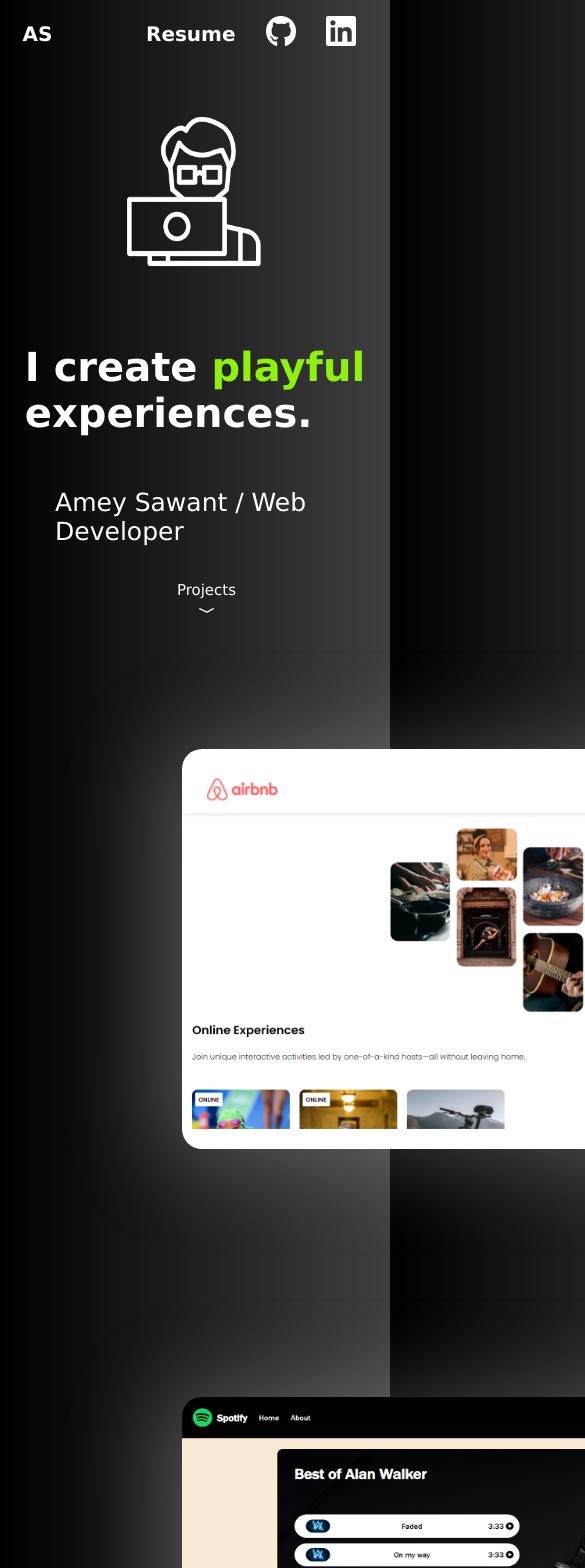
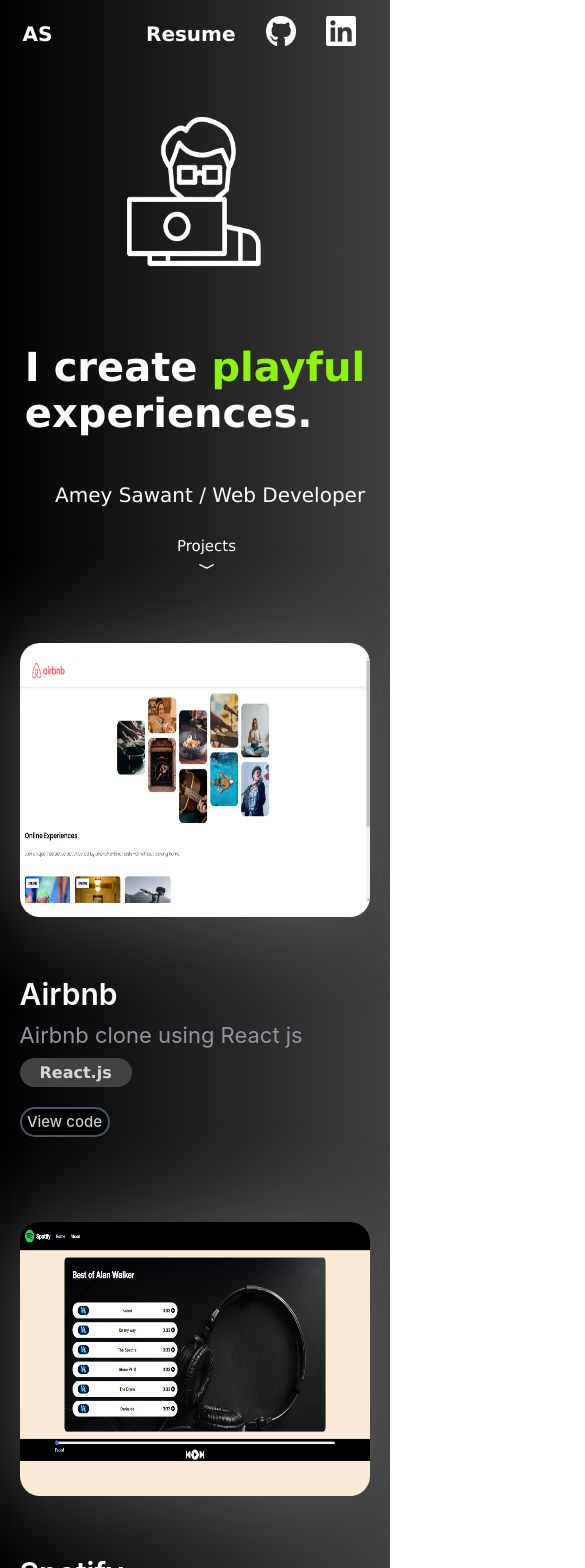
Before and after one commit to ameys28/Portfolio-website, a React (Create React App) app: page / in a window 390 px wide. Shown: the top 1568 px of the page, 585 px wide, since content can reach past the window. Built offline with nearby package versions, Linux system fonts and the light colour scheme.

Commit message:
made responsive

```diff
--- a/src/App.css
+++ b/src/App.css
@@ -240,6 +240,11 @@
     height: 375px;
     width: 350px;
   }
+  .project-image {
+    height: 368px;
+    width: 658px;
+    margin: 70px;
+  }
 }
 
 @media only screen and (max-width: 800px) {
@@ -287,6 +292,15 @@
   button {
     font-size: 15px;
   }
+  .projects {
+    flex-direction: column;
+
+  }
+  .project-image {
+    height: 300px;
+    width: 514px;
+    margin: 54px;
+}
 }
 
 @media only screen and (max-width: 500px) {
@@ -301,7 +315,36 @@
     display: flex;
     flex-direction: column-reverse;
   }
-
+  .title {
+    font-size: 20px;
+  }
+.projects {
+  margin: 30px 0px;
+  align-items: flex-start;
+}
+.project-image {
+  height: 274px;
+  width: 350px;
+  margin: 30px 0px;
+}
+.about {
+  margin: 25px 0px;
+}
+.tools-used {
+  padding: 0 10px;
+}
+.view {
+  width: 90px;
+  font-size: 15px;
+}
+.project-head {
+  margin: 0;
+  font-size: 30px;
+}
+.project-description {
+  font-size: 22px;
+  margin: 10px 0;
+}
   div .img {
     height: 250px;
     width: 230px;
@@ -325,4 +368,11 @@
   nav li a {
     padding: 0 15px;
   }
+  .foot-head {
+    font-size: 35px;
+  }
+  .icon {
+    height: 30px;
+    width: 30px;
+  }
 }
```
